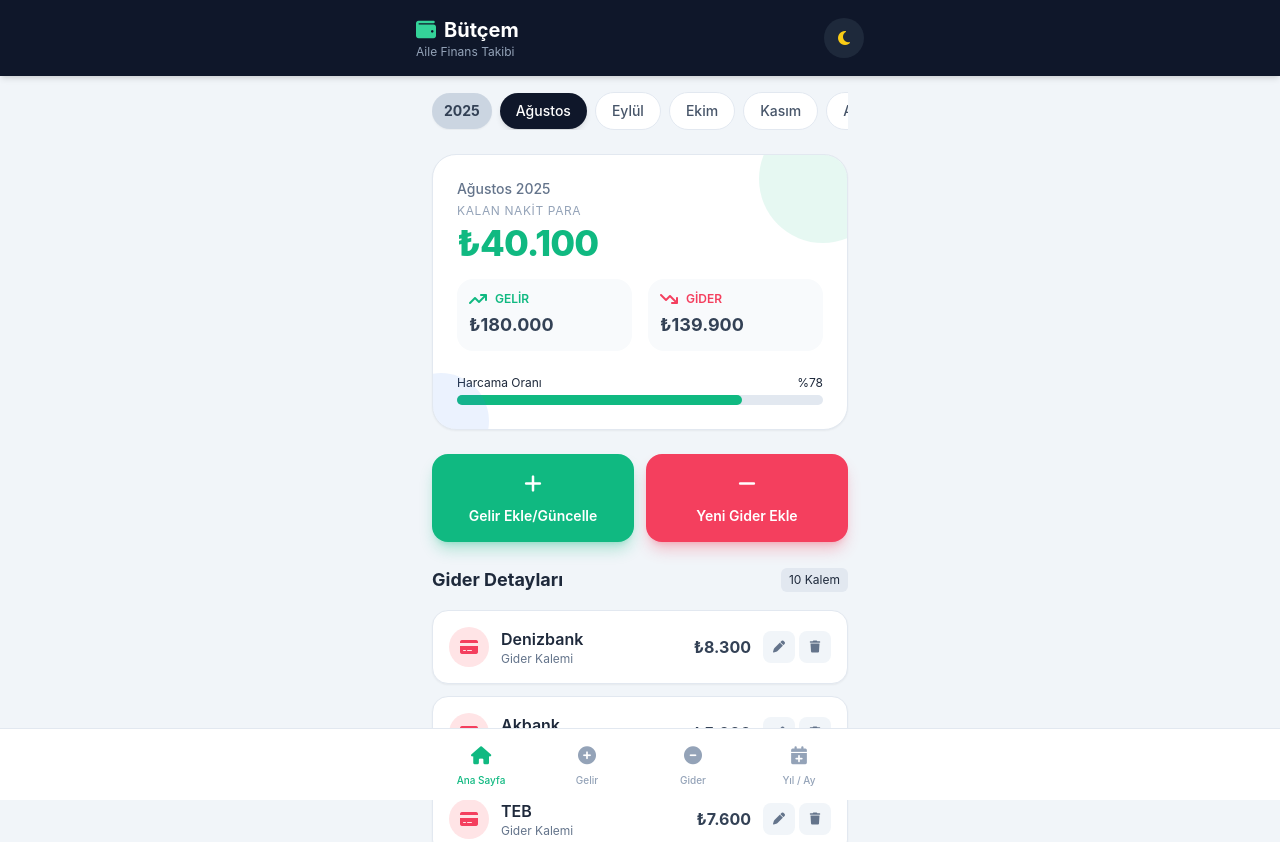
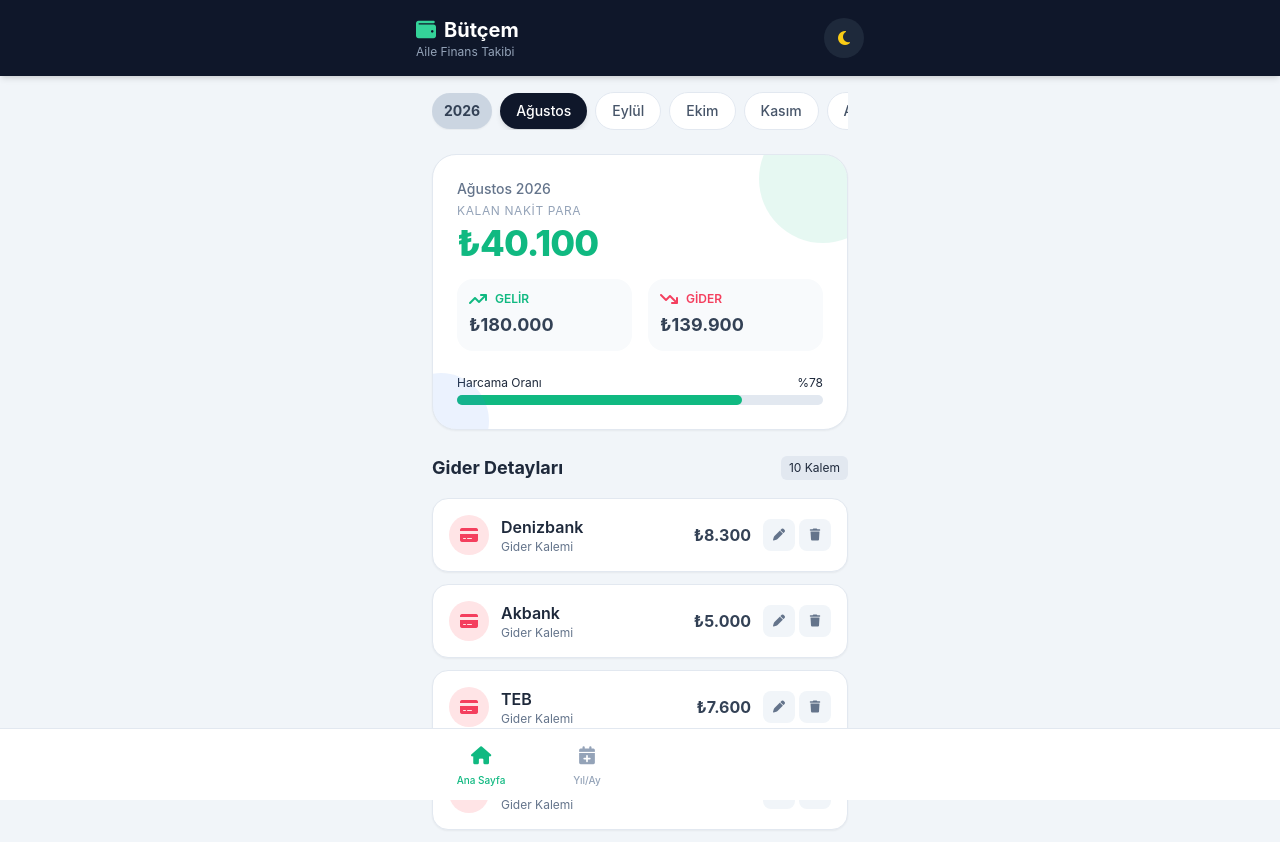
Before and after one commit to furkanbaysal/butcem, a plain HTML site: page index.html in a window 1280 px wide. Shown: the top 842 px of the page. Drawn offline with nearby package versions, Linux system fonts and the light colour scheme.

Commit message:
Update index.html

```diff
--- a/index.html
+++ b/index.html
@@ -59,7 +59,7 @@
             <div class="absolute top-0 right-0 w-32 h-32 bg-emerald-500/10 rounded-full -mr-10 -mt-10"></div>
             <div class="absolute bottom-0 left-0 w-24 h-24 bg-blue-500/10 rounded-full -ml-10 -mb-10"></div>
 
-            <p class="text-sm text-slate-500 dark:text-slate-400 font-medium mb-1" id="currentMonthTitle">Ağustos 2025</p>
+            <p class="text-sm text-slate-500 dark:text-slate-400 font-medium mb-1" id="currentMonthTitle">Ağustos 2026</p>
 
             <div class="mb-4">
                 <p class="text-xs text-slate-400 uppercase tracking-wider mb-1">Kalan Nakit Para</p>
@@ -95,18 +95,6 @@
             </div>
         </div>
 
-        <!-- İşlem Butonları -->
-        <div class="grid grid-cols-2 gap-3 mb-6">
-            <button onclick="openModal('income')" class="bg-emerald-500 hover:bg-emerald-600 text-white p-4 rounded-2xl shadow-lg shadow-emerald-500/30 flex flex-col items-center gap-2 transition active:scale-95">
-                <i class="fa-solid fa-plus text-xl"></i>
-                <span class="font-semibold text-sm">Gelir Ekle/Güncelle</span>
-            </button>
-            <button onclick="openModal('expense')" class="bg-rose-500 hover:bg-rose-600 text-white p-4 rounded-2xl shadow-lg shadow-rose-500/30 flex flex-col items-center gap-2 transition active:scale-95">
-                <i class="fa-solid fa-minus text-xl"></i>
-                <span class="font-semibold text-sm">Yeni Gider Ekle</span>
-            </button>
-        </div>
-
         <!-- Gider Listesi -->
         <div class="flex justify-between items-center mb-4">
             <h3 class="font-bold text-lg">Gider Detayları</h3>
@@ -126,17 +114,9 @@
                 <i class="fa-solid fa-house text-lg mb-1"></i>
                 <span class="text-[10px] font-medium">Ana Sayfa</span>
             </button>
-            <button class="flex flex-col items-center text-slate-400 hover:text-slate-600 dark:hover:text-slate-300" onclick="openModal('income')">
-                <i class="fa-solid fa-plus-circle text-lg mb-1"></i>
-                <span class="text-[10px] font-medium">Gelir</span>
-            </button>
-            <button class="flex flex-col items-center text-slate-400 hover:text-slate-600 dark:hover:text-slate-300" onclick="openModal('expense')">
-                <i class="fa-solid fa-minus-circle text-lg mb-1"></i>
-                <span class="text-[10px] font-medium">Gider</span>
-            </button>
             <button class="flex flex-col items-center text-slate-400 hover:text-slate-600 dark:hover:text-slate-300" onclick="openYearModal()">
                 <i class="fa-solid fa-calendar-plus text-lg mb-1"></i>
-                <span class="text-[10px] font-medium">Yıl / Ay</span>
+                <span class="text-[10px] font-medium">Yıl/Ay</span>
             </button>
         </div>
     </nav>
@@ -217,74 +197,36 @@
 
         // Excel'den alınan başlangıç verileri + 2027 uzatması
         const defaultData = [
-            { month: "Ağustos", year: 2025, income: 180000, expenses: [
+            { month: "Ağustos", year: 2026, income: 180000, expenses: [
                 { name: "Denizbank", amount: 8300 }, { name: "Akbank", amount: 5000 }, { name: "TEB", amount: 7600 },
                 { name: "Halkbank", amount: 4000 }, { name: "İş Bankası", amount: 20000 }, { name: "İş Bankası Kredi", amount: 29000 },
                 { name: "QNB", amount: 20000 }, { name: "Denizbank Ek Hesap", amount: 3000 }, { name: "Kira", amount: 23000 },
                 { name: "Araba + Fatura", amount: 20000 }
             ]},
-            { month: "Eylül", year: 2025, income: 176000, expenses: [
+            { month: "Eylül", year: 2026, income: 176000, expenses: [
                 { name: "Denizbank", amount: 8300 }, { name: "Akbank", amount: 5000 }, { name: "TEB", amount: 7600 },
                 { name: "Halkbank", amount: 1000 }, { name: "İş Bankası", amount: 20000 }, { name: "QNB Kredi", amount: 14000 },
                 { name: "Birevim", amount: 38000 }, { name: "İş Bankası Kredi", amount: 29000 }, { name: "QNB", amount: 20000 },
                 { name: "Denizbank Ek Hesap", amount: 3000 }, { name: "Kira", amount: 23000 }, { name: "Araba + Fatura", amount: 20000 }
             ]},
-            { month: "Ekim", year: 2025, income: 180000, expenses: [
+            { month: "Ekim", year: 2026, income: 180000, expenses: [
                 { name: "Garanti Ek Hesap", amount: 10000 }, { name: "Garanti", amount: 8300 }, { name: "TEB", amount: 7600 },
                 { name: "Halkbank", amount: 5000 }, { name: "İş Bankası", amount: 15000 }, { name: "QNB Kredi", amount: 14000 },
                 { name: "Birevim", amount: 38000 }, { name: "İş Bankası Kredi", amount: 29000 }, { name: "QNB", amount: 15000 },
                 { name: "Kira", amount: 23000 }, { name: "Araba + Fatura", amount: 20000 }, { name: "Garanti Kredi Kartı", amount: 2300 }
             ]},
-            { month: "Kasım", year: 2025, income: 180000, expenses: [
+            { month: "Kasım", year: 2026, income: 180000, expenses: [
                 { name: "Garanti", amount: 8333 }, { name: "Halkbank", amount: 3000 }, { name: "İş Bankası", amount: 13000 },
                 { name: "QNB Kredi", amount: 14000 }, { name: "QNB Yeni Kredi Kartı", amount: 10000 }, { name: "QNB Yeni Kredi", amount: 5110 },
                 { name: "Birevim", amount: 45000 }, { name: "QNB Kredi Kartı", amount: 10000 }, { name: "QNB Yeni Kredi", amount: 9890 },
                 { name: "Kira", amount: 23000 }, { name: "Araba + Fatura", amount: 15000 }, { name: "Garanti Kredi Kartı", amount: 2300 }
             ]},
-            { month: "Aralık", year: 2025, income: 180000, expenses: [
+            { month: "Aralık", year: 2026, income: 180000, expenses: [
                 { name: "Garanti", amount: 8333 }, { name: "Halkbank", amount: 3000 }, { name: "İş Bankası", amount: 10000 },
                 { name: "QNB Yeni Kredi Kartı", amount: 8510 }, { name: "QNB Yeni Kredi", amount: 5110 }, { name: "QNB Yeni 1,99", amount: 7040 },
                 { name: "Birevim", amount: 51000 }, { name: "QNB", amount: 10000 }, { name: "QNB Yeni Kredi", amount: 9890 },
                 { name: "Kira", amount: 23000 }, { name: "Araba + Fatura", amount: 20000 }, { name: "Garanti Kredi Kartı", amount: 2300 }
             ]},
-            { month: "Ocak", year: 2026, income: 200000, expenses: [
-                { name: "Halkbank", amount: 1000 }, { name: "İş Bankası", amount: 10000 }, { name: "QNB Yeni Kredi Kartı", amount: 8510 },
-                { name: "QNB Yeni Kredi", amount: 5110 }, { name: "QNB Yeni 1,99", amount: 7040 }, { name: "Birevim", amount: 80000 },
-                { name: "QNB", amount: 10000 }, { name: "QNB Yeni Kredi", amount: 9890 }, { name: "Kira", amount: 23000 },
-                { name: "Araba + Fatura", amount: 20000 }, { name: "Garanti Kredi Kartı", amount: 2300 }
-            ]},
-            { month: "Şubat", year: 2026, income: 200000, expenses: [
-                { name: "Halkbank", amount: 1000 }, { name: "İş Bankası", amount: 10000 }, { name: "QNB Yeni Kredi", amount: 5110 },
-                { name: "QNB Yeni 1,99", amount: 7040 }, { name: "Birevim", amount: 80000 }, { name: "QNB", amount: 10000 },
-                { name: "QNB Yeni Kredi", amount: 9890 }, { name: "Kira", amount: 23000 }, { name: "Araba + Fatura", amount: 20000 },
-                { name: "Garanti Kredi Kartı", amount: 2300 }
-            ]},
-            { month: "Mart", year: 2026, income: 200000, expenses: [
-                { name: "Halkbank", amount: 1000 }, { name: "İş Bankası", amount: 10000 }, { name: "QNB Yeni Kredi", amount: 5110 },
-                { name: "Birevim", amount: 80000 }, { name: "QNB", amount: 10000 }, { name: "QNB Yeni Kredi", amount: 9890 },
-                { name: "Kira", amount: 23000 }, { name: "Araba + Fatura", amount: 20000 }, { name: "Garanti Kredi Kartı", amount: 2300 }
-            ]},
-            { month: "Nisan", year: 2026, income: 200000, expenses: [
-                { name: "Halkbank", amount: 1000 }, { name: "İş Bankası", amount: 10000 }, { name: "QNB Yeni Kredi", amount: 5110 },
-                { name: "Birevim", amount: 80000 }, { name: "QNB", amount: 10000 }, { name: "QNB Yeni Kredi", amount: 9890 },
-                { name: "Kira", amount: 23000 }, { name: "Araba + Fatura", amount: 20000 }, { name: "Garanti Kredi Kartı", amount: 2300 }
-            ]},
-            { month: "Mayıs", year: 2026, income: 200000, expenses: [
-                { name: "Halkbank", amount: 1000 }, { name: "İş Bankası", amount: 10000 }, { name: "Birevim", amount: 80000 },
-                { name: "QNB", amount: 10000 }, { name: "QNB Yeni Kredi", amount: 9890 }, { name: "Kira", amount: 23000 },
-                { name: "Araba + Fatura", amount: 20000 }, { name: "Garanti Kredi Kartı", amount: 2300 }
-            ]},
-            { month: "Haziran", year: 2026, income: 200000, expenses: [
-                { name: "Halkbank", amount: 1000 }, { name: "İş Bankası", amount: 10000 }, { name: "Birevim", amount: 80000 },
-                { name: "QNB", amount: 10000 }, { name: "QNB Yeni Kredi", amount: 9890 }, { name: "Kira", amount: 23000 },
-                { name: "Araba + Fatura", amount: 20000 }, { name: "Garanti Kredi Kartı", amount: 2300 }
-            ]},
-            { month: "Temmuz", year: 2026, income: 220000, expenses: [
-                { name: "Halkbank", amount: 1000 }, { name: "İş Bankası", amount: 10000 }, { name: "Birevim", amount: 80000 },
-                { name: "QNB", amount: 10000 }, { name: "QNB Yeni Kredi", amount: 9890 }, { name: "Kira", amount: 23000 },
-                { name: "Araba + Fatura", amount: 20000 }, { name: "Garanti Kredi Kartı", amount: 2300 }
-            ]},
-            // 2027 AYLARI EKLENDİ
             { month: "Ocak", year: 2027, income: 200000, expenses: [
                 { name: "Halkbank", amount: 1000 }, { name: "İş Bankası", amount: 10000 }, { name: "Birevim", amount: 80000 },
                 { name: "QNB", amount: 10000 }, { name: "Kira", amount: 23000 }, { name: "Araba + Fatura", amount: 20000 }
@@ -298,14 +240,14 @@
         // LocalStorage'dan veriyi al veya varsayılanı kullan
         let financeData = JSON.parse(localStorage.getItem('financeData')) || defaultData;
 
-        // --- EKSİK AYLARI TAMAMLAMA (2025 Ağustos - 2030 Aralık) ---
+        // --- EKSİK AYLARI TAMAMLAMA (2026 Ağustos - 2030 Aralık) ---
         const monthNames = ["Ocak", "Şubat", "Mart", "Nisan", "Mayıs", "Haziran", "Temmuz", "Ağustos", "Eylül", "Ekim", "Kasım", "Aralık"];
-        const allYears = [2025, 2026, 2027, 2028, 2029, 2030];
+        const allYears = [2026, 2027, 2028, 2029, 2030];
 
         function ensureAllMonths() {
             allYears.forEach(y => {
-                // 2025 verisi Ağustos'ta başlıyor; diğer yıllar Ocak'tan başlar
-                const startIdx = (y === 2025) ? 7 : 0;
+                // 2026 verisi Ağustos'ta başlıyor; diğer yıllar Ocak'tan başlar
+                const startIdx = (y === 2026) ? 7 : 0;
                 for (let i = startIdx; i < 12; i++) {
                     const exists = financeData.some(d => d.year === y && d.month === monthNames[i]);
                     if (!exists) {
```
